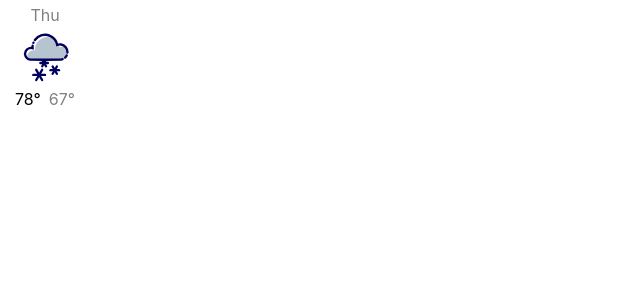
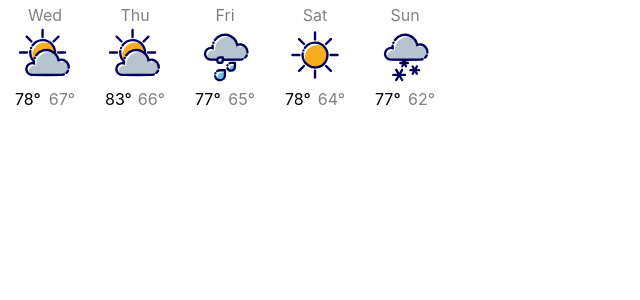
Before and after one commit to yakubbaev/weather-app, a React (Create React App) app: page / in a window 1280 px wide. Shown: the top 300 px of the page, without its empty margins (0-640 px from the left). Built offline with nearby package versions, Linux system fonts and the light colour scheme.

Commit message:
Display 5-day forecast

```diff
--- a/src/App.tsx
+++ b/src/App.tsx
@@ -1,11 +1,11 @@
 import React from 'react'
 import './App.css'
-import { DayCard, WeatherTypes } from './components/day-card/day-card'
+import { Forecast } from './components/forecast/forecast'
 
 function App() {
   return (
     <div>
-      <DayCard name="Thu" low={67} high={78} weatherType={WeatherTypes.Snowy} />
+      <Forecast />
     </div>
   )
 }
--- a/src/components/day-card/day-card.tsx
+++ b/src/components/day-card/day-card.tsx
@@ -12,7 +12,7 @@ export enum WeatherTypes {
   Snowy,
 }
 
-type DailyWeatherType = {
+export type DailyWeatherType = {
   high: number
   low: number
   name: string
--- /dev/null
+++ b/src/components/forecast/forecast.css
@@ -0,0 +1,4 @@
+.ForecastContainer {
+  display: flex;
+  flex-direction: row;
+}
--- /dev/null
+++ b/src/components/forecast/forecast.mock.ts
@@ -0,0 +1,34 @@
+import { DailyWeatherType, WeatherTypes } from '../day-card/day-card'
+
+export const forecast: DailyWeatherType[] = [
+  {
+    name: 'Wed',
+    weatherType: WeatherTypes.Cloudy,
+    high: 78,
+    low: 67,
+  },
+  {
+    name: 'Thu',
+    weatherType: WeatherTypes.Cloudy,
+    high: 83,
+    low: 66,
+  },
+  {
+    name: 'Fri',
+    weatherType: WeatherTypes.Rainy,
+    high: 77,
+    low: 65,
+  },
+  {
+    name: 'Sat',
+    weatherType: WeatherTypes.Sunny,
+    high: 78,
+    low: 64,
+  },
+  {
+    name: 'Sun',
+    weatherType: WeatherTypes.Snowy,
+    high: 77,
+    low: 62,
+  },
+]
--- /dev/null
+++ b/src/components/forecast/forecast.tsx
@@ -0,0 +1,14 @@
+import React from 'react'
+import './forecast.css'
+import { DayCard } from '../day-card/day-card'
+import { forecast } from './forecast.mock'
+
+export const Forecast = () => {
+  return (
+    <div className="ForecastContainer">
+      {forecast.map((day) => (
+        <DayCard key={day.name} name={day.name} weatherType={day.weatherType} high={day.high} low={day.low} />
+      ))}
+    </div>
+  )
+}
```
